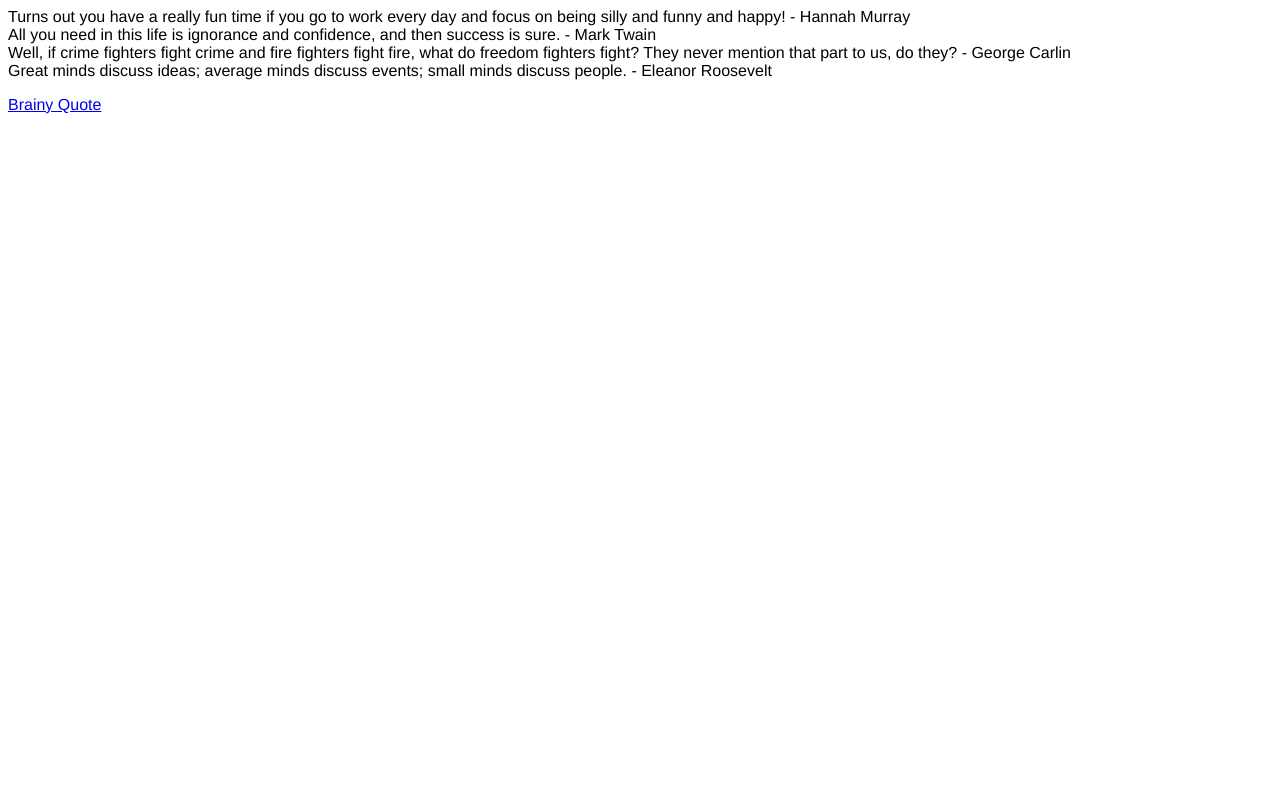
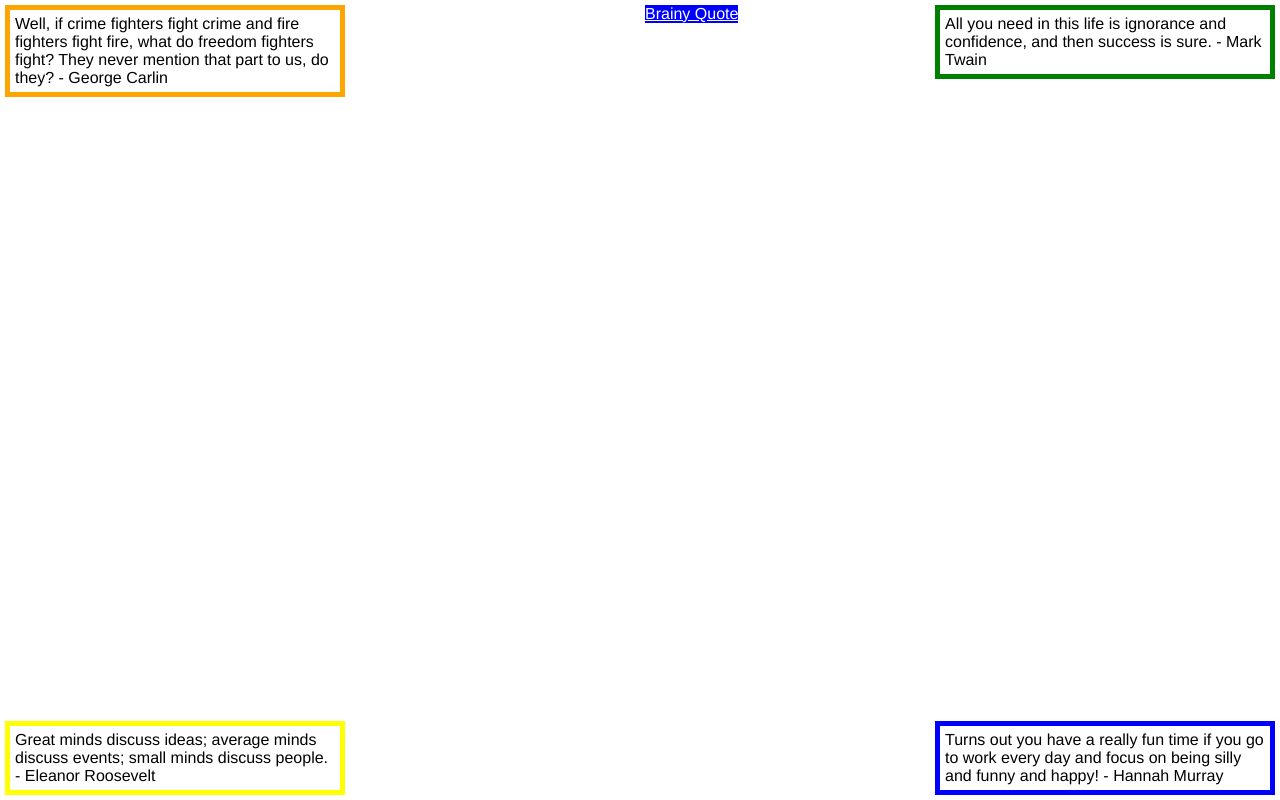
Before and after one commit to ussrname/demo, a plain HTML site: page index.html in a window 1280 px wide. Drawn offline with Linux system fonts and the light colour scheme.

Commit message:
Update blocks.css

```diff
--- a/blocks.css
+++ b/blocks.css
@@ -1,4 +1,3 @@
-
 /* This is a partial blocks.css, you need to add more rules
    to this file to complete the assignment.  Do not add any CSS
    styling to the original index.htm / start.htm */
@@ -8,6 +7,48 @@ body {
 }
 
 /* Here is one of many  CSS rules you will need... */
+div {
+    width: 25%;
+    border-width: 5px;
+    border-style: solid;
+    margin: 5px;
+    padding: 5px;
+}
+
 #one {
+    border-color: blue;
+    align-self: flex-end;
+    position: fixed;
+    bottom: 0;
+    right: 0;
+}
 
+#two {
+    border-color: green;
+    position: fixed;
+    top: 0;
+    right: 0;
 }
+
+#three {
+    border-color: orange;
+    position: fixed;
+    top: 0;
+    left: 0;
+}
+
+#four {
+    border-color: yellow;
+    position: fixed;
+    bottom: 0;
+    left: 0;
+}
+
+#link a {
+    color: white;
+    background-color: blue;
+    position: fixed;
+    margin: 5px;
+    top: 0;
+    left: 50%;
+}
```
